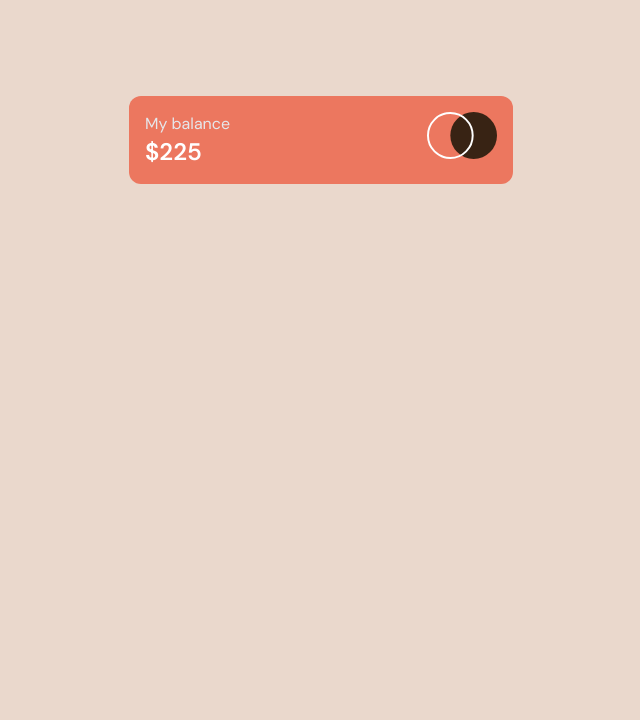
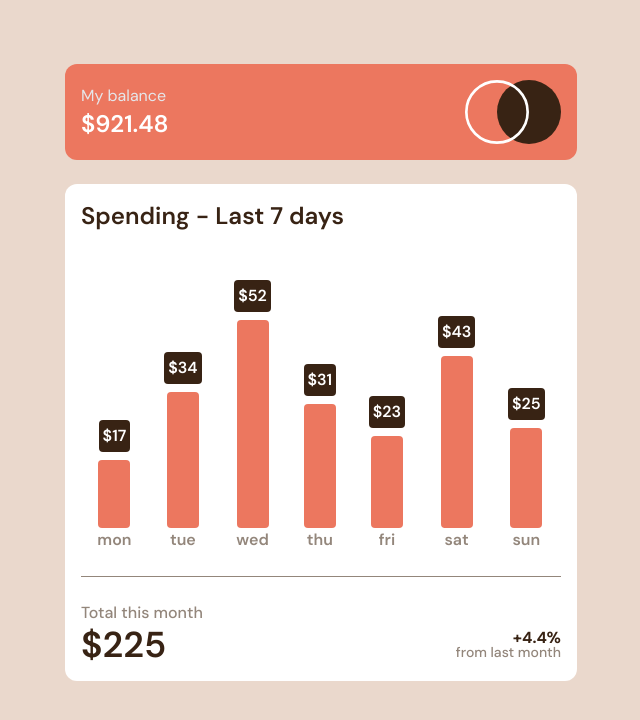
Before and after one commit to akshay-ken/rookie-project-05, a React (Vite) app: page / in a window 1280 px wide. Shown: the top 720 px of the page, without its empty margins (319-959 px from the left). Built offline with nearby package versions, Linux system fonts and the light colour scheme.

Commit message:
style: add chart with basis using class safelisting and complex flex layout

```diff
--- a/src/components/ChartSection.jsx
+++ b/src/components/ChartSection.jsx
@@ -1,7 +1,44 @@
+import spendingData from "../assets/data.json";
+
+const total = spendingData.reduce((first, next) => first + next.amount, 0);
+
 export function ChartSection() {
   return (
-    <section>
-      <h2></h2>
+    <section className="bg-white p-4 rounded-xl w-sm md:w-lg">
+      <h2 className="text-2xl font-semibold text-Brown-950 mb-12">
+        Spending - Last 7 days
+      </h2>
+      <div className="flex flex-row justify-around items-end">
+        {spendingData.map((dayData) => {
+          return (
+            <>
+              <div className="flex flex-col items-center">
+                <span className="bg-Brown-950 text-white mb-2 invisibl hover:bg-Red-500 p-1 rounded-sm font-semibold">
+                  ${dayData.amount}
+                </span>
+                <div
+                  //   onMouseOver={} use state to manage this
+                  className={`basis-${dayData.amount} bg-Red-500  w-8 rounded-sm `}
+                ></div>
+                <p className="font-semibold text-Brown-400">{dayData.day}</p>
+              </div>
+            </>
+          );
+        })}
+      </div>
+      <hr className="text-Brown-400 my-6" />
+      <footer className="flex flex-row justify-between items-baseline-last">
+        <div>
+          <p className="text-Brown-400 font-medium">Total this month</p>
+          <h3 className="text-4xl font-semibold text-Brown-950">${total}</h3>
+        </div>
+        <div className="flex flex-col items-end">
+          <p className="text-base font-bold text-Brown-950">+4.4%</p>
+          <p className="-mt-2 text-sm font-medium text-Brown-400">
+            from last month
+          </p>
+        </div>
+      </footer>
     </section>
   );
 }
--- a/src/components/HeaderWithLogo.jsx
+++ b/src/components/HeaderWithLogo.jsx
@@ -1,14 +1,11 @@
-import data from "../assets/data.json";
 import logo from "../assets/logo.svg";
-
-const total = data.reduce((sum, item) => sum + item.amount, 0);
 
 export function HeaderWithLogo() {
   return (
-    <header className="bg-Red-500 flex flex-row rounded-xl p-4 justify-between min-w-sm max-w-lg">
+    <header className="bg-Red-500 flex flex-row rounded-xl p-4 justify-between w-sm md:w-lg items-center">
       <div>
         <p className="text-gray-200 text-base">My balance</p>
-        <h1 className="font-semibold text-2xl text-white">${total}</h1>
+        <h1 className="font-semibold text-2xl text-white">$921.48</h1>
       </div>
       <img src={logo} className="size-[20%]" alt="two circles" />
     </header>
--- a/src/components/MainPage.jsx
+++ b/src/components/MainPage.jsx
@@ -3,7 +3,7 @@ import { HeaderWithLogo } from "./HeaderWithLogo";
 
 export function MainPage() {
   return (
-    <main className="flex flex-col gap-y-6 items-center my-24 w-full">
+    <main className="flex flex-col gap-y-6 items-center my-16 w-full">
       <HeaderWithLogo />
       <ChartSection />
     </main>
--- a/src/index.css
+++ b/src/index.css
@@ -1,5 +1,6 @@
 @import url("https://fonts.googleapis.com/css2?family=DM+Sans:ital,opsz,wght@0,9..40,100..1000;1,9..40,100..1000&display=swap");
 @import "tailwindcss";
+@source inline("basis-{1..100..1}");
 
 @layer base {
   body {
```
